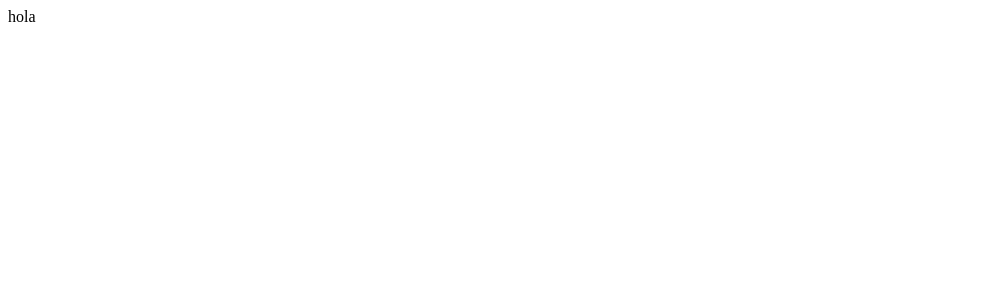
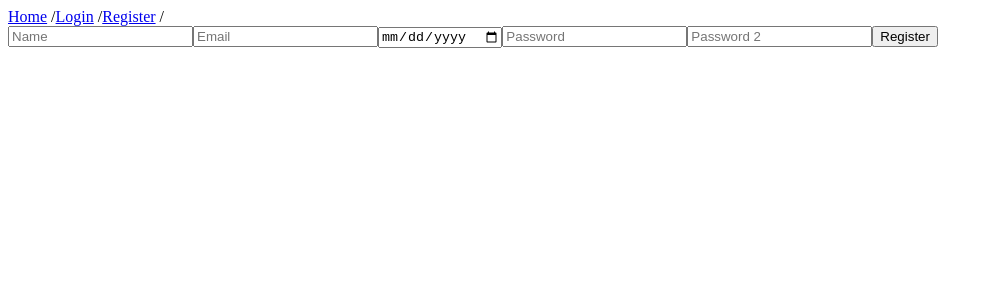
Before and after one commit to fullstackLuis91/proyecto-redux, a React (Vite) app: page /register in a window 1280 px wide. Shown: the top 300 px of the page, without its empty margins (0-993 px from the left). Built offline with nearby package versions, Linux system fonts and the light colour scheme.

Commit message:
limpiar formularios

```diff
--- /dev/null
+++ b/components/Header/Header.jsx
@@ -0,0 +1,36 @@
+import React from "react";
+import { Link, useNavigate } from "react-router-dom";
+import { Button } from "antd";
+import { useDispatch, useSelector } from "react-redux";
+import { logout } from "../../src/features/auth/authSlice";
+
+
+const Header = () => {
+  const { user } = useSelector((state) => state.auth);
+
+  const dispatch = useDispatch();
+  const navigate = useNavigate();
+
+  const onLogout = () => {
+    dispatch(logout());
+    navigate("/login")
+  };
+
+  return (
+    <div>
+      <Link to="/">Home</Link> /
+      {user ? (
+        <>
+        <Link to="/profile">{user.name}</Link>
+          <Button onClick={onLogout}>Logout</Button>
+        </>
+      ) : (
+        <>
+          <Link to="/login">Login</Link> /<Link to="/register">Register</Link> /
+        </>
+      )}
+    </div>
+  );
+};
+
+export default Header;
--- /dev/null
+++ b/components/Home/Home.jsx
@@ -0,0 +1,9 @@
+import React from 'react'
+
+const Home = () => {
+  return (
+    <div>Home</div>
+  )
+}
+
+export default Home
--- /dev/null
+++ b/components/Login/Login.jsx
@@ -0,0 +1,41 @@
+import React, { useState } from "react";
+import { useDispatch } from "react-redux";
+import { login } from "../../src/features/auth/authSlice";
+
+
+const Login = () => {
+  const initialValue = {
+    email: "",
+    password: "",
+  }
+  const [formData, setFormData] = useState(initialValue);
+  const { email, password } = formData;
+
+  const dispatch = useDispatch();
+
+  const onChange = (e) => {
+    setFormData({
+      ...formData,
+      [e.target.name]: e.target.value,
+    });
+  };
+  const onSubmit = (e) => {
+    e.preventDefault();
+    dispatch(login(formData));
+    return setFormData(initialValue)
+  };
+  return (
+    <form onSubmit={onSubmit}>
+      <input type="email" name="email" value={email} placeholder="email" onChange={onChange} />
+      <input
+        type="password"
+        name="password"
+        value={password}
+        placeholder="password"
+        onChange={onChange}
+      />
+      <button type="submit">Login</button>
+    </form>
+  );
+};
+export default Login;
--- /dev/null
+++ b/components/Profile/Profile.jsx
@@ -0,0 +1,16 @@
+import React from 'react'
+import { useSelector } from 'react-redux';
+
+const Profile = () => {
+    const { user } = useSelector((state) => state.auth);
+
+  return (
+    <div>
+        <p>{user.name}</p>
+        <p>{user.email}</p>
+
+    </div>
+  )
+}
+
+export default Profile
--- /dev/null
+++ b/components/Register/Register.jsx
@@ -0,0 +1,79 @@
+import React, { useState } from "react";
+import { useDispatch } from "react-redux";
+import { notification } from "antd";
+import { register } from "../../src/features/auth/authSlice";
+
+const Register = () => {
+  const initialValue = {
+    name: "",
+    email: "",
+    birthday: "",
+    password: "",
+    password2: "",
+  }
+  const [formData, setFormData] = useState(initialValue);
+  const { name, email, birthday, password, password2 } = formData;
+
+  const dispatch = useDispatch();
+
+  const onChange = (e) => {
+    setFormData({
+      ...formData,
+      [e.target.name]: e.target.value,
+    });
+  };
+  const onSubmit = (e) => {
+    e.preventDefault();
+
+    if (password !== password2) {
+      return notification.error({
+        message: "Error",
+        description: "Passwords do not match",
+      });
+    } else {
+       dispatch(register(formData));
+       return setFormData(initialValue)
+    }
+  };
+  return (
+    <form onSubmit={onSubmit}>
+      <input
+        type="text"
+        name="name"
+        value={name}
+        onChange={onChange}
+        placeholder="Name"
+      />
+      <input
+        type="email"
+        name="email"
+        value={email}
+        onChange={onChange}
+        placeholder="Email"
+      />
+      <input
+        type="date"
+        name="birthday"
+        value={birthday}
+        onChange={onChange}
+        placeholder="Birthday"
+      />
+      <input
+        type="password"
+        name="password"
+        value={password}
+        onChange={onChange}
+        placeholder="Password"
+      />
+      <input
+        type="password"
+        name="password2"
+        value={password2}
+        onChange={onChange}
+        placeholder="Password 2"
+      />
+      <button type="submit">Register</button>
+    </form>
+  );
+};
+export default Register;
--- a/src/App.jsx
+++ b/src/App.jsx
@@ -1,11 +1,25 @@
+import { BrowserRouter, Route, Routes } from 'react-router-dom'
 import './App.css'
+import Register from '../components/Register/Register'
+import Login from '../components/Login/Login'
+import Header from '../components/Header/Header'
+import Home from '../components/Home/Home'
+import Profile from '../components/Profile/Profile'
 
 function App() {
 
-
   return (
     <>
-    hola
+    <BrowserRouter>
+    <Header/>
+    <Routes>
+      <Route path="/register" element={ <Register/>} />
+      <Route path="/login" element={ <Login/>} />
+      <Route path="/" element={ <Home/>} />
+      <Route path="/profile" element={ <Profile/>} />
+    </Routes>
+    </BrowserRouter>
+
     </>
   )
 }
--- /dev/null
+++ b/src/app/store.js
@@ -0,0 +1,8 @@
+import { configureStore } from '@reduxjs/toolkit';
+import auth from '../features/auth/authSlice'
+
+export const store = configureStore({
+  reducer: {
+    auth
+  },
+});
--- /dev/null
+++ b/src/features/auth/authService.js
@@ -0,0 +1,39 @@
+import axios from "axios"
+
+const API_URL = "http://localhost:8080/users";
+
+const register = async (user) => {
+  const res = await axios.post(API_URL + "/", user);
+  return res.data; //payload
+};
+
+const login = async (userData) => {
+  const res = await axios.post(API_URL + "/login", userData);
+  if (res.data) {
+    localStorage.setItem("user", JSON.stringify(res.data.user));
+    localStorage.setItem("token", res.data.token);
+  }
+  return res.data;
+};
+
+const logout = async () => {
+  const token = localStorage.getItem("token");
+  const res = await axios.delete(API_URL + "/logout", {
+    headers: {
+      authorization: token,
+    },
+  });
+  if (res.data) {
+    localStorage.clear();
+  }
+  return res.data;
+};
+
+
+const authService = {
+    register,
+    login,
+    logout
+  };
+
+  export default authService;
--- /dev/null
+++ b/src/features/auth/authSlice.js
@@ -0,0 +1,81 @@
+import { createAsyncThunk, createSlice } from "@reduxjs/toolkit";
+import authService from "./authService";
+
+
+
+const token = localStorage.getItem("token") || "";
+const user = JSON.parse(localStorage.getItem("user")) || null;
+
+const initialState = {
+  user: user,
+  token: token,
+  isError: false,
+  isSuccess: false,
+  message: "",
+};
+
+export const authSlice = createSlice({
+  name: "auth",
+  initialState,
+  reducers: {
+    reset: (state) => {
+      state.isError = false;
+      state.isSuccess = false;
+      state.message = "";
+    },
+  },
+  extraReducers: (builder) => {
+    builder
+    .addCase(login.fulfilled, (state, action) => {
+      state.user = action.payload.user;
+      state.token = action.payload.token;
+    })
+    .addCase(logout.fulfilled,(state)=>{
+      state.user = null
+      state.token = ""
+    })
+    .addCase(register.fulfilled, (state, action) => {
+      state.isSuccess = true;
+      state.message = action.payload.message;
+    })
+    .addCase(register.rejected,(state,action)=>{
+      state.isError = true
+      state.message = action.payload
+    })
+
+  },
+});
+
+export const register = createAsyncThunk(
+  "auth/register",
+  async (user, thunkAPI) => {
+    try {
+      return await authService.register(user);
+    } catch (error) {
+      console.log(error.response.data.messages[0])
+      const message = error.response.data.messages[0]
+      return thunkAPI.rejectWithValue(message);
+    }
+  }
+);
+
+
+export const login = createAsyncThunk("auth/login", async (user) => {
+  try {
+    return await authService.login(user);
+  } catch (error) {
+    console.error(error);
+  }
+});
+
+export const logout = createAsyncThunk("auth/logout", async () => {
+  try {
+    return await authService.logout();
+  } catch (error) {
+    console.error(error);
+  }
+});
+
+export const { reset } = authSlice.actions;
+
+export default authSlice.reducer;
--- a/src/main.jsx
+++ b/src/main.jsx
@@ -1,9 +1,11 @@
 import { createRoot } from 'react-dom/client'
 import './index.css'
 import App from './App.jsx'
+import { Provider } from 'react-redux'
+import { store } from './app/store.js'
 
 createRoot(document.getElementById('root')).render(
-
+  <Provider store={store}>
     <App />
-
+  </Provider>
 )
```
Also changed, not shown: package.json (+7 -1 lines), src/components/Login/Login.jsx (deleted), 1 other file (tests, documents, lock files or other folders).
